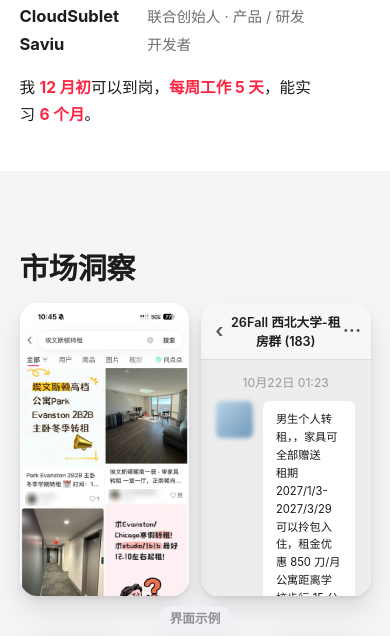
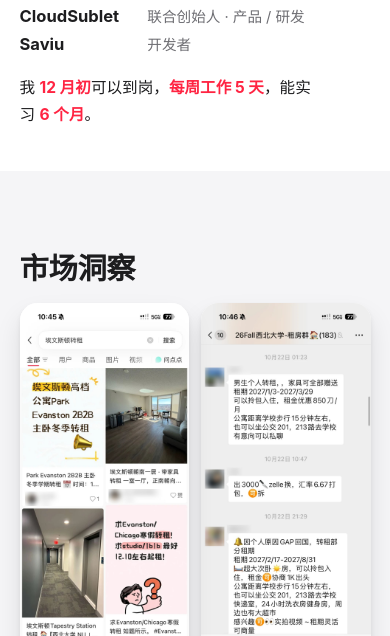
Before and after one commit to NateeeXu/xhs-intro, a plain HTML site: page index.html in a window 390 px wide. Shown: the part 443-1079 px from the top of the page. Drawn offline with nearby package versions, Linux system fonts and the light colour scheme.

Commit message:
手机上微信群卡片用原截图
Co-Authored-By: Claude Opus 5.5 <noreply@anthropic.com>

```diff
--- a/index.html
+++ b/index.html
@@ -1283,8 +1283,12 @@ img.chipphoto{width:19rem;height:auto;filter:drop-shadow(0 1rem 1.6rem rgba(0,0,
   .opp-src{display:grid;grid-template-columns:1fr 1fr;gap:1.2rem;height:auto}
   .srcard,.srcard.is-back,.srcard.is-front{position:relative;left:auto;top:auto;width:auto;height:30rem;translate:none;rotate:none;scale:none;animation:none;cursor:default;box-shadow:var(--card)}
   .srcard.is-back *{pointer-events:auto}
-  .wx-head.phone-btn{font-size:1.3rem;padding:.9rem;grid-template-columns:2rem 1fr 2rem}
-  .wx-bub{font-size:1.15rem}
+  .srcard,.srcard.is-back,.srcard.is-front{height:auto;align-self:start}   /* 手机上两张来源截图都按原图比例完整显示 */
+  .xhs-view{height:auto}
+  .wx-win{display:block;height:auto;background:none}
+  .wx-head.phone-btn{display:block;padding:0;border:0;background:none}
+  .wx-head > :not(.src-full),.wx-feed{display:none}
+  .wx-head .src-full{display:block;width:100%;height:auto}   /* 微信群卡片改用原截图，不用网页里重排的聊天气泡 */
   .opp-arrow{display:none}
   .mps{position:relative;margin-top:4.4rem;height:auto;grid-template-columns:repeat(3,minmax(0,1fr));gap:.4rem .8rem}
   .mp{height:auto;width:100%}
```
